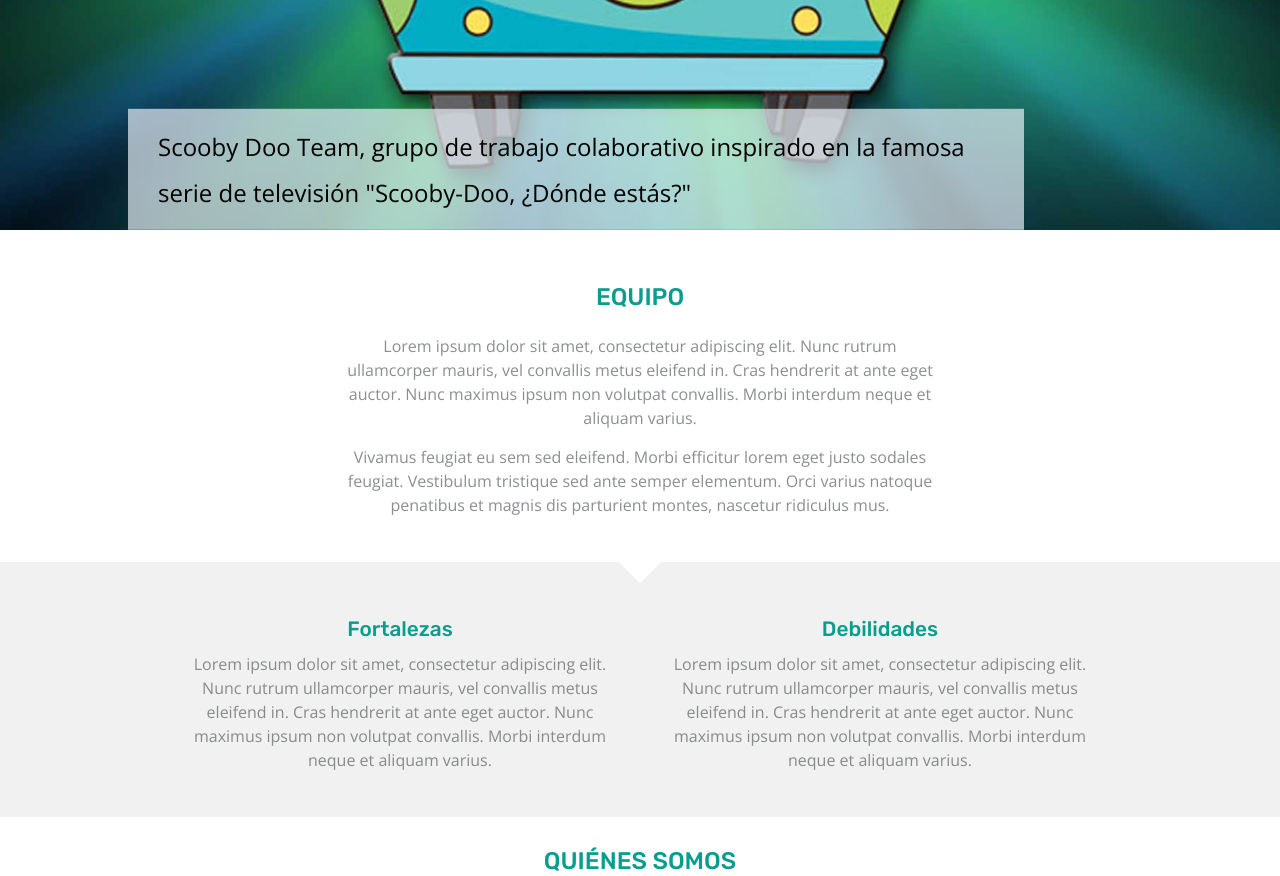
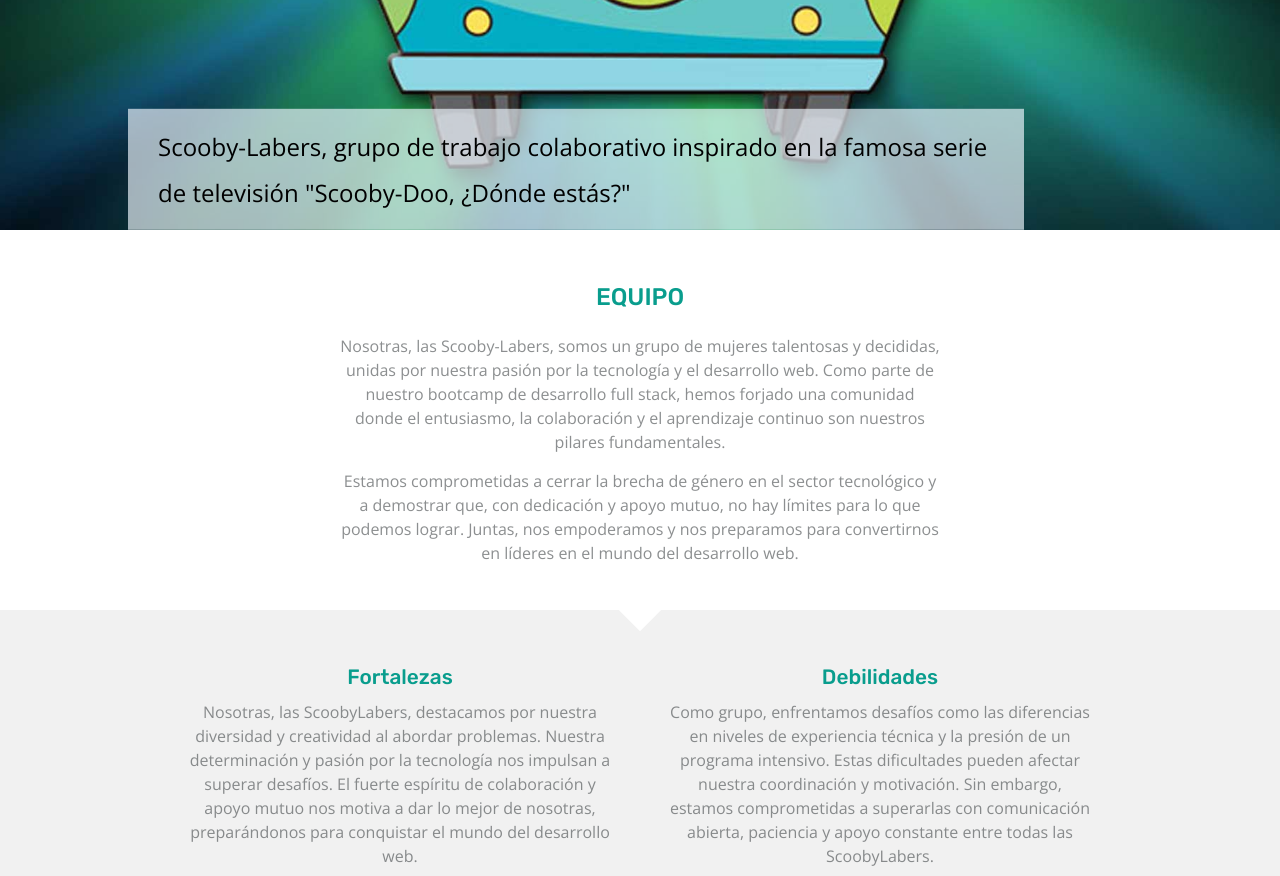
Before and after one commit to aruiz982/modulo-1-evaluacion-final-grupo, a website built with Vite: page src/index.html in a window 1280 px wide. Shown: the part 620-1496 px from the top of the page. Built offline with nearby package versions, Linux system fonts and the light colour scheme.

Commit message:
Add text to team and sandw

```diff
--- a/src/partials/SandW.html
+++ b/src/partials/SandW.html
@@ -1,10 +1,10 @@
 <section class="SandW">
     <div class="SandW__element">
         <h1 class="SandW__title">Fortalezas</h1>
-        <p class="SandW__text">Lorem ipsum dolor sit amet, consectetur adipiscing elit. Nunc rutrum ullamcorper mauris, vel convallis metus eleifend in. Cras hendrerit at ante eget auctor. Nunc maximus ipsum non volutpat convallis. Morbi interdum neque et aliquam varius. </p>
+        <p class="SandW__text">Nosotras, las ScoobyLabers, destacamos por nuestra diversidad y creatividad al abordar problemas. Nuestra determinación y pasión por la tecnología nos impulsan a superar desafíos. El fuerte espíritu de colaboración y apoyo mutuo nos motiva a dar lo mejor de nosotras, preparándonos para conquistar el mundo del desarrollo web.</p>
     </div>
     <div class="SandW__element">
         <h1 class="SandW__title">Debilidades</h1>
-        <p class="SandW__text">Lorem ipsum dolor sit amet, consectetur adipiscing elit. Nunc rutrum ullamcorper mauris, vel convallis metus eleifend in. Cras hendrerit at ante eget auctor. Nunc maximus ipsum non volutpat convallis. Morbi interdum neque et aliquam varius. </p>
+        <p class="SandW__text">Como grupo, enfrentamos desafíos como las diferencias en niveles de experiencia técnica y la presión de un programa intensivo. Estas dificultades pueden afectar nuestra coordinación y motivación. Sin embargo, estamos comprometidas a superarlas con comunicación abierta, paciencia y apoyo constante entre todas las ScoobyLabers.</p>
     </div>
 </section>
--- a/src/partials/hero.html
+++ b/src/partials/hero.html
@@ -3,6 +3,6 @@
     </div>
     <div class=_hero_box>
     <h1 class="_hero_title">
-        Scooby Doo Team, grupo de trabajo colaborativo inspirado en la famosa serie de televisión "Scooby-Doo, ¿Dónde estás?"</h1>
+        Scooby-Labers, grupo de trabajo colaborativo inspirado en la famosa serie de televisión "Scooby-Doo, ¿Dónde estás?"</h1>
 </div>
 </section>
--- a/src/partials/team.html
+++ b/src/partials/team.html
@@ -1,6 +1,6 @@
 <section class="team" id = "team">
     <h1 class="team__title">Equipo</h1>
-    <p class="team__text">Lorem ipsum dolor sit amet, consectetur adipiscing elit. Nunc rutrum ullamcorper mauris, vel convallis metus eleifend in. Cras hendrerit at ante eget auctor. Nunc maximus ipsum non volutpat convallis. Morbi interdum neque et aliquam varius.</p>
-    <p class="team__text">Vivamus feugiat eu sem sed eleifend. Morbi efficitur lorem eget justo sodales feugiat. Vestibulum tristique sed ante semper elementum. Orci varius natoque penatibus et magnis dis parturient montes, nascetur ridiculus mus.</p>
+    <p class="team__text">Nosotras, las Scooby-Labers, somos un grupo de mujeres talentosas y decididas, unidas por nuestra pasión por la tecnología y el desarrollo web. Como parte de nuestro bootcamp de desarrollo full stack, hemos forjado una comunidad donde el entusiasmo, la colaboración y el aprendizaje continuo son nuestros pilares fundamentales.</p>
+    <p class="team__text">Estamos comprometidas a cerrar la brecha de género en el sector tecnológico y a demostrar que, con dedicación y apoyo mutuo, no hay límites para lo que podemos lograr. Juntas, nos empoderamos y nos preparamos para convertirnos en líderes en el mundo del desarrollo web.</p>
     <span class="team__arrow"></span>
 </section>
--- a/src/scss/layout/_team.scss
+++ b/src/scss/layout/_team.scss
@@ -1,10 +1,16 @@
 .team{
     position: relative;
+    scroll-margin-top: 120px;
 
     padding: 30px 15px;
+    margin-top: 40px;
 
     @media (min-width: 768px) {
+        scroll-margin-top: 45px;
+
         padding: 45px 15px;
+        margin-top: 0px;
+
     }
 }
 
```
